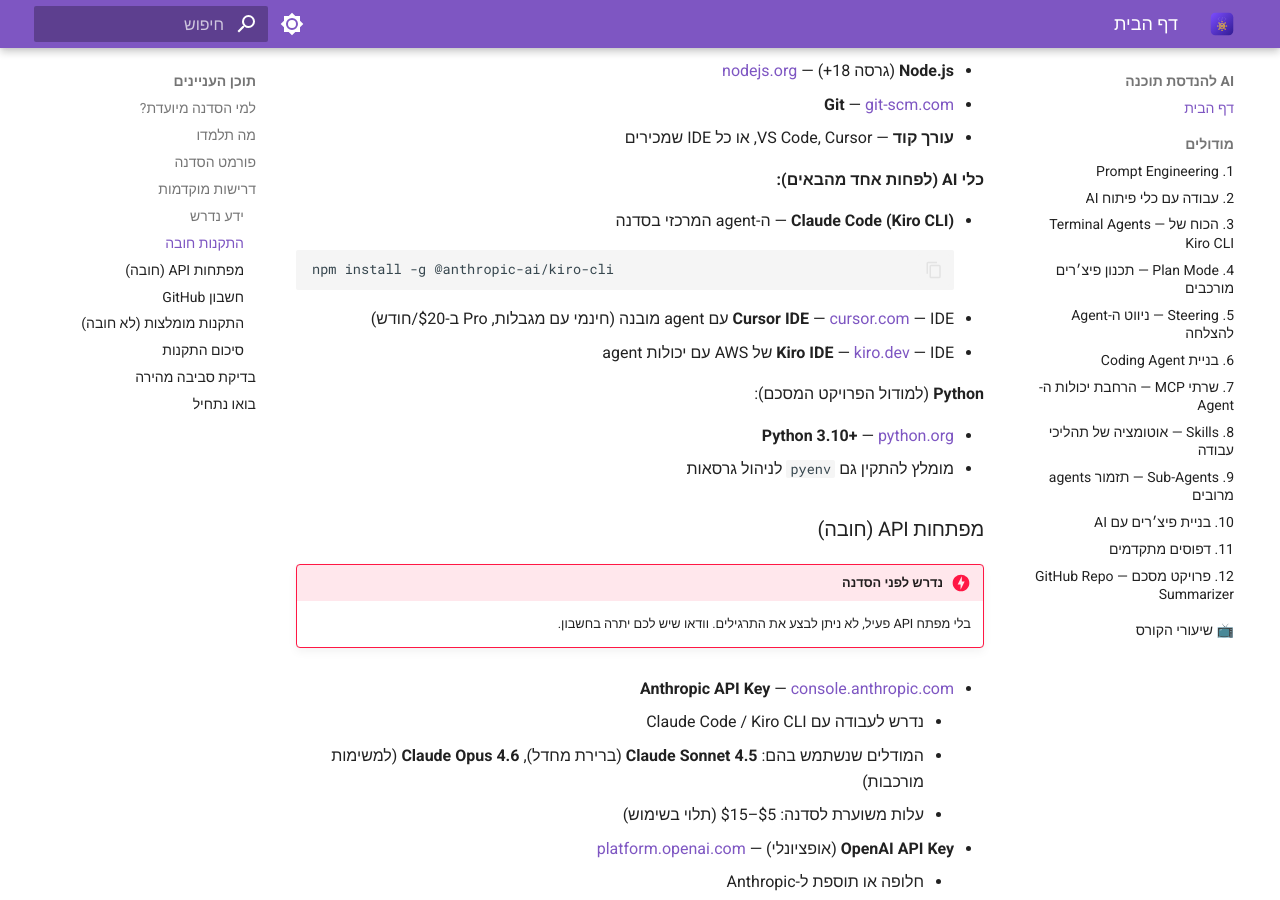
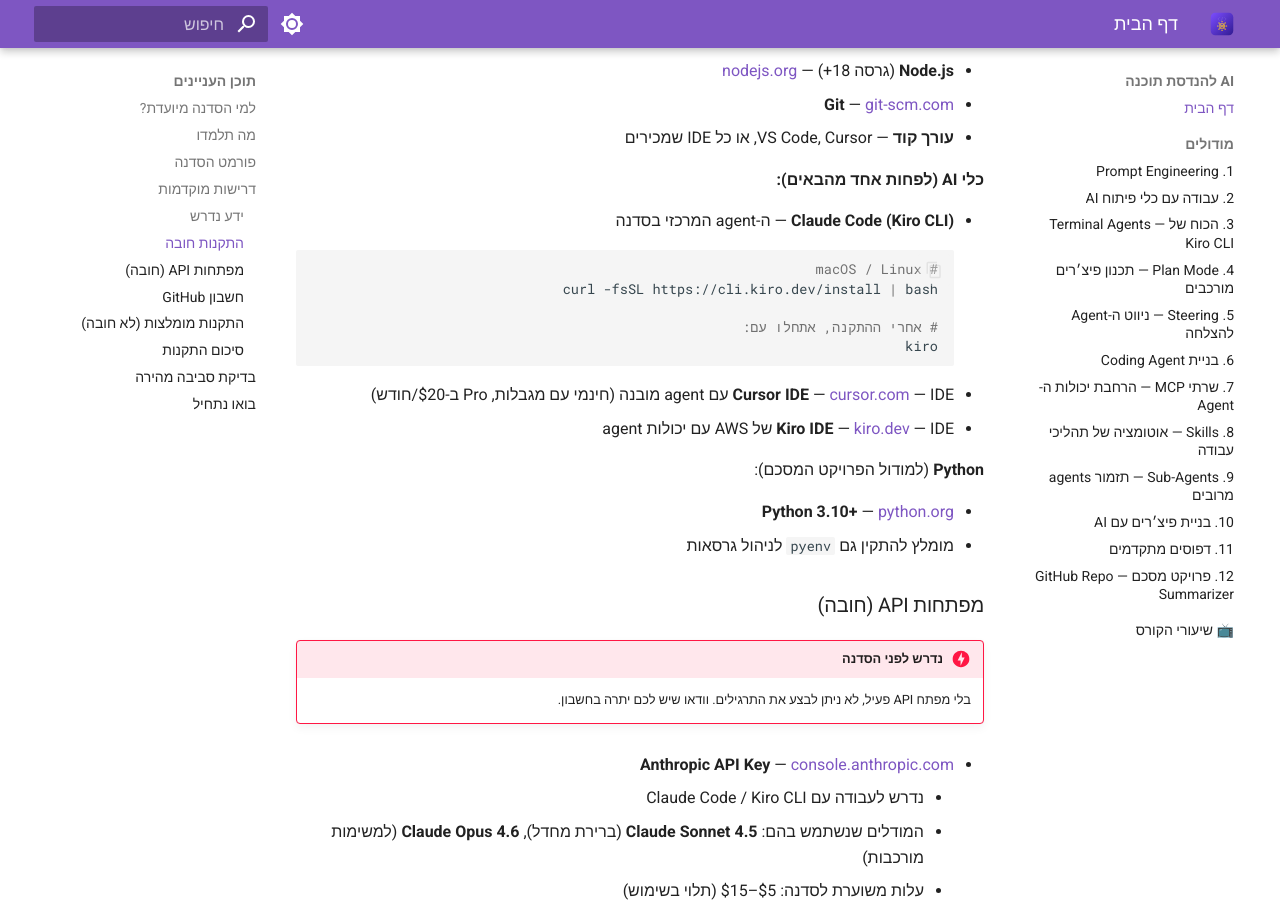
Before and after one commit to tzvimg/ai-course-workshop, an MkDocs documentation site: the page built from docs/index.md, in a window 1280 px wide and 900 px high, scrolled down 1326 px. Built offline with MkDocs 1.6.1 and Material for MkDocs 9.7.7, drawn with Linux system fonts in a browser that asks for light colours.

Commit message:
Fix incorrect Kiro CLI installation command on homepage
Changed from npm install to curl installer which is the correct method.

Co-Authored-By: Claude Opus 4.6 <noreply@anthropic.com>

````diff
--- a/docs/index.md
+++ b/docs/index.md
@@ -49,7 +49,11 @@
 
 - **Claude Code (Kiro CLI)** — ה-agent המרכזי בסדנה
     ```bash
-    npm install -g @anthropic-ai/kiro-cli
+    # macOS / Linux
+    curl -fsSL https://cli.kiro.dev/install | bash
+
+    # אחרי ההתקנה, אתחלו עם:
+    kiro
     ```
 - **Cursor IDE** — [cursor.com](https://www.cursor.com/) — IDE עם agent מובנה (חינמי עם מגבלות, Pro ב-$20/חודש)
 - **Kiro IDE** — [kiro.dev](https://kiro.dev/) — IDE של AWS עם יכולות agent
````
